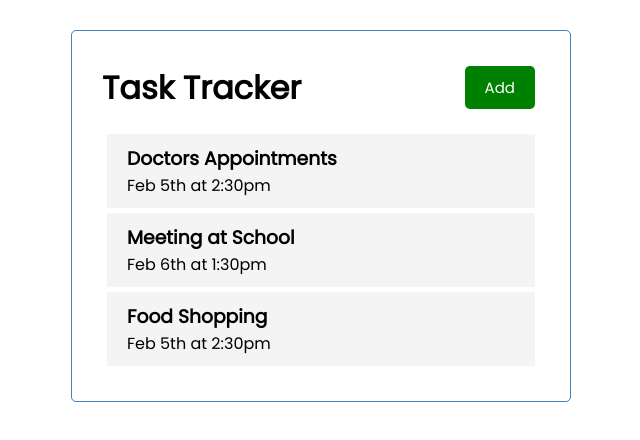
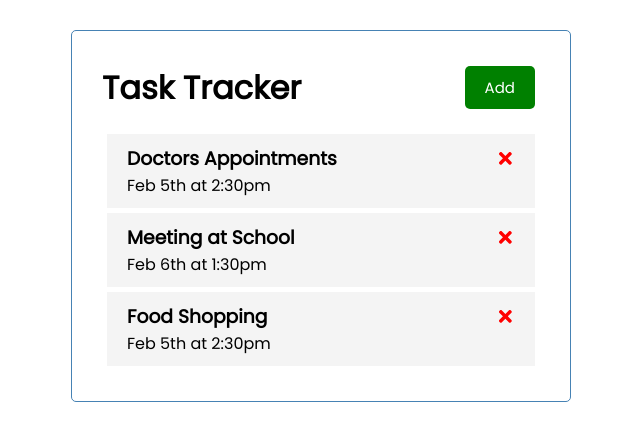
Before and after one commit to sandromiranda/react-task-tracker, a React (Create React App) app: page / in a window 1280 px wide. Shown: the top 440 px of the page, without its empty margins (319-959 px from the left). Built offline with nearby package versions, Linux system fonts and the light colour scheme.

Commit message:
set the feature to delete tasks

```diff
--- a/src/App.js
+++ b/src/App.js
@@ -25,12 +25,17 @@
     },
   ])
 
+  //Delete Task
+  const deleteTask = (id) => {
+    setTasks(tasks.filter((task) => task.id !== id))
+  }
+
   return (
     //this is actually JSX, not html
     //it will allow to return only one element - on this example is 'div', but could be any other
     <div className='container'>
       <Header />
-      <Tasks tasks={tasks}/>
+      <Tasks tasks={tasks} onDelete={deleteTask} />
     </div>
   )
 }
--- a/src/components/Task.js
+++ b/src/components/Task.js
@@ -1,7 +1,11 @@
-const Task = ({ task }) => {
+import { FaTimes } from 'react-icons/fa'
+
+const Task = ({ task, onDelete }) => {
     return (
         <div className='task'>
-            <h3>{task.text}</h3>
+            <h3>
+                {task.text} <FaTimes style={{ color: 'red', cursor: 'pointer' }} onClick={() => onDelete(task.id)} />
+            </h3>
             <p>{task.day}</p>
         </div>
     )
--- a/src/components/Tasks.js
+++ b/src/components/Tasks.js
@@ -1,10 +1,10 @@
 import Task from './Task'
 
-const Tasks = ({ tasks }) => {
+const Tasks = ({ tasks, onDelete }) => {
     return (
         <>
             {tasks.map((task) => (
-                <Task key={task.id} task={task} />
+                <Task key={task.id} task={task} onDelete={onDelete} />
             ))}
 
         </>
```
